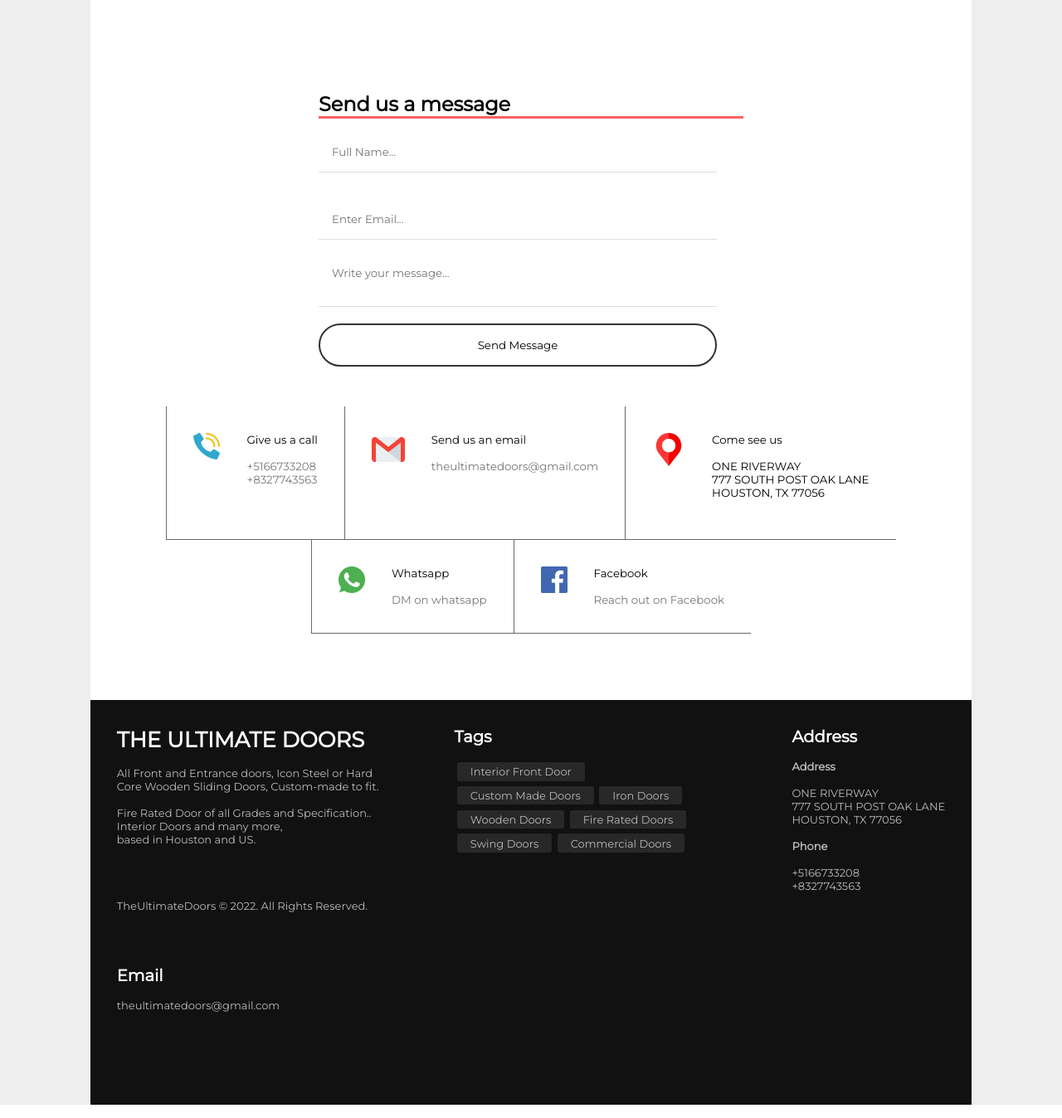
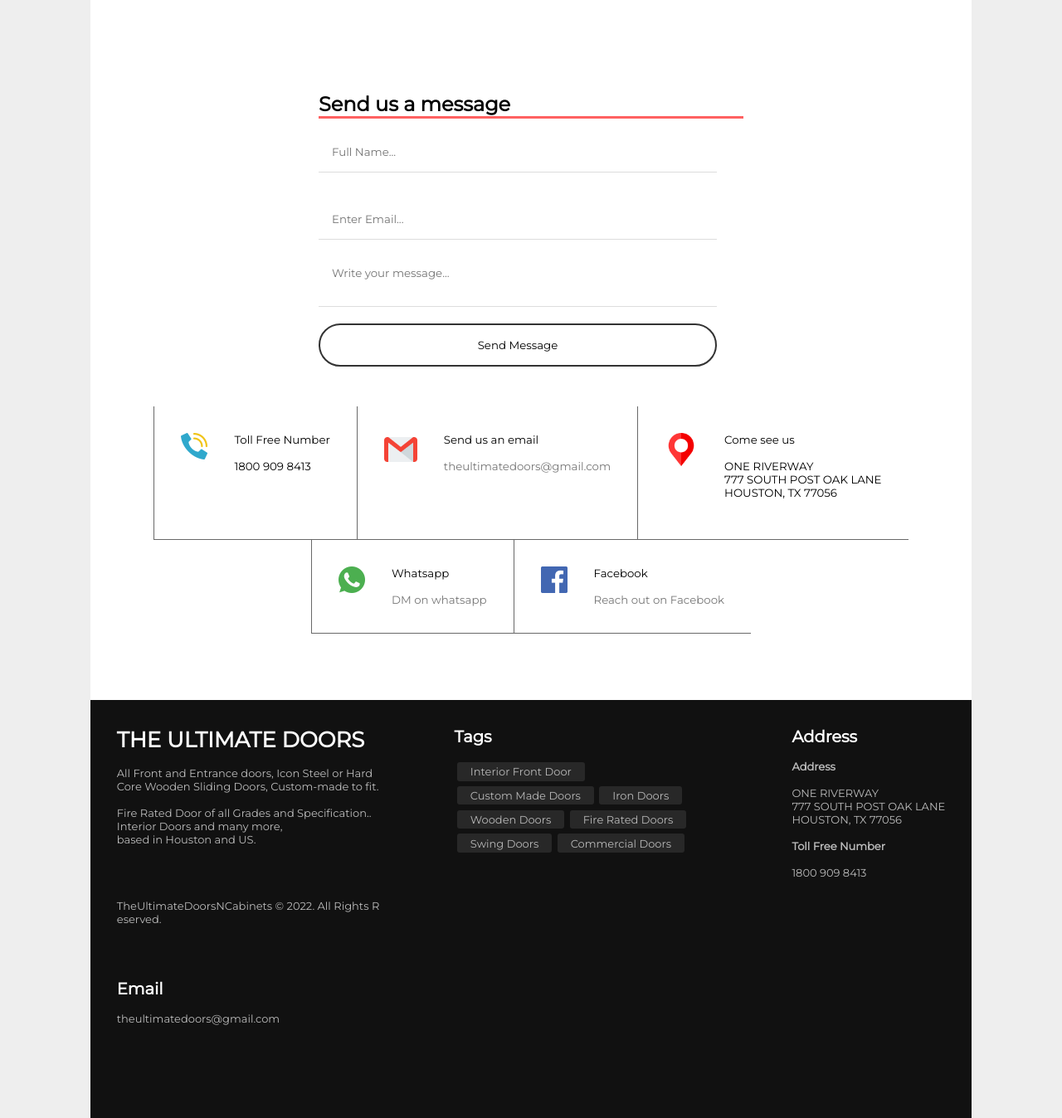
Before and after one commit to Akindele-Ebenezer/the-ultimate-doors, a PHP site: page /index.php in a window 1280 px wide. Shown: the part 3901-5249 px from the top of the page at 83% size. Run offline with PHP 8.4, Linux system fonts and the light colour scheme; data that the repository does not hold is empty.

Commit message:
Add files via upload

```diff
--- a/footer.php
+++ b/footer.php
@@ -8,7 +8,7 @@
 
             <br><br>
             <br><br>
-            <p>TheUltimateDoors © 2022. All Rights Reserved.</p>
+            <p>TheUltimateDoorsNCabinets © 2022. All Rights Reserved.</p>
         </div>
         <div>
             <h2>Tags</h2>
@@ -30,9 +30,9 @@
             <br>
             <p>ONE RIVERWAY <br>  777 SOUTH POST OAK LANE <br> HOUSTON, TX 77056</p>
             <br>
-            <h4>Phone</h4>
+            <h4>Toll Free Number</h4>
             <br>
-            <p> +5166733208 <br>  +8327743563 </p>
+            <p> 1800 909 8413 </p>
         </div>
         <div>
             <h2>Email</h2>
--- a/index.php
+++ b/index.php
@@ -221,10 +221,9 @@
                             <img src="images/call.png">
                         </div>
                         <div>
-                            <p>Give us a call</p>
-                            <a href="tel:+5166733208">+5166733208</a>
+                            <p>Toll Free Number</p>
+                            <span>1800 909 8413</span>
                             <br>
-                            <a href="tel:+8327743563">+8327743563</a>
                         </div>
                     </div>
                     <div class="sec-5-inner-sub">
--- a/styles/styles.css
+++ b/styles/styles.css
@@ -574,7 +574,7 @@ section.sec-5 .sec-5-inner .sec-5-inner-sub div p {
 }
 
 .supplies-wrapper .supplies .supplies-content {
-    box-shadow: 1px 2px 19px #ddd;
+    box-shadow: 1px 2px 19px #eee;
     border-radius: 1rem;
     padding-bottom: 3rem;
     margin-block: 1rem;
@@ -821,6 +821,17 @@ ul {
     }
 }
 
+@media (max-width: 550px) {
+    .supplies-wrapper .supplies .supplies-content {
+        box-shadow: unset;
+    }
+
+    .supplies-wrapper .supplies .supplies-content div {
+        height: 10rem;
+        width: 10rem;
+    }
+}
+
 @media (max-width: 508px) {
     section.sec-3 .sec-3-inner input,
     section.sec-3 .sec-3-inner button,
```
Also changed, not shown: view-more-products.php (line endings or trailing spaces).
